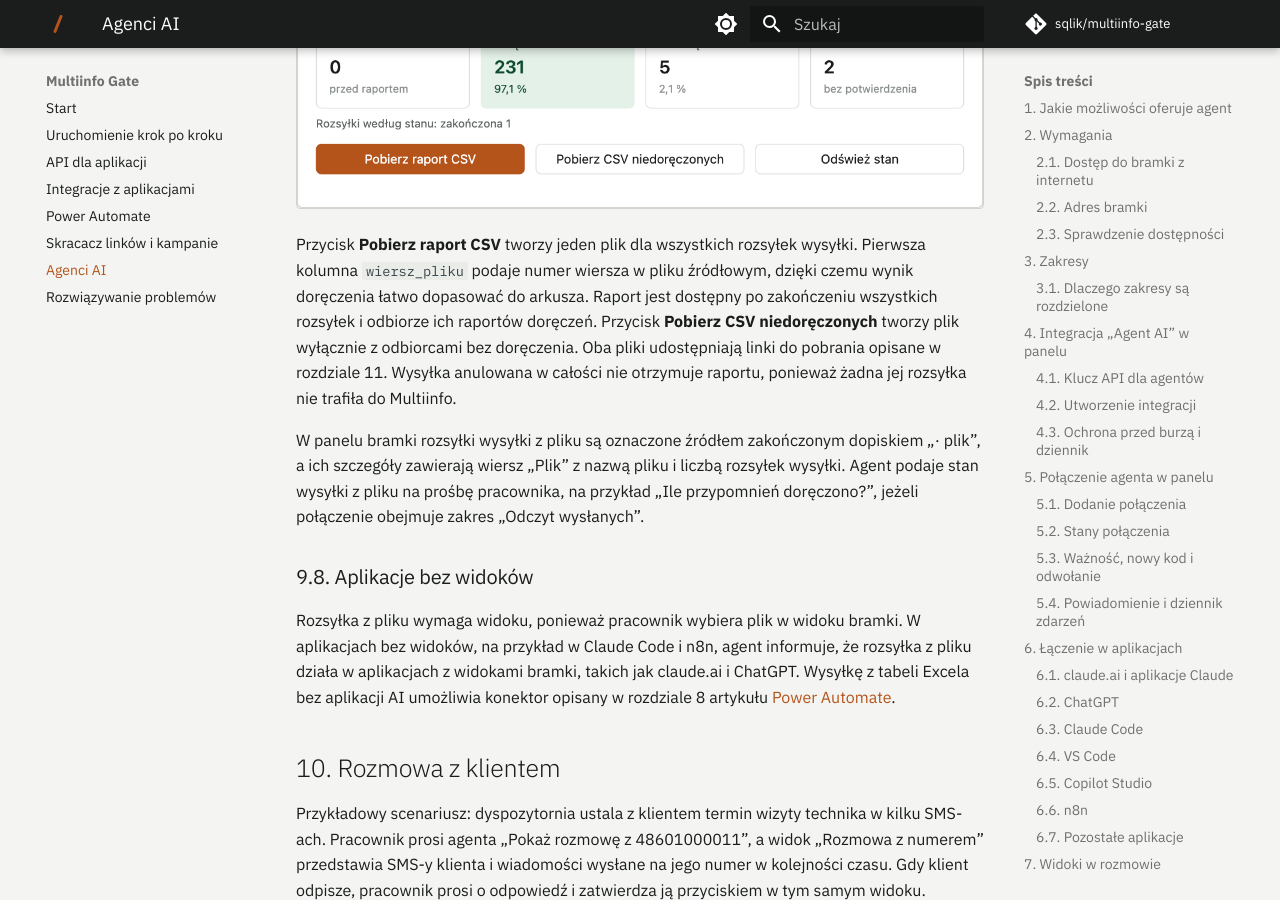
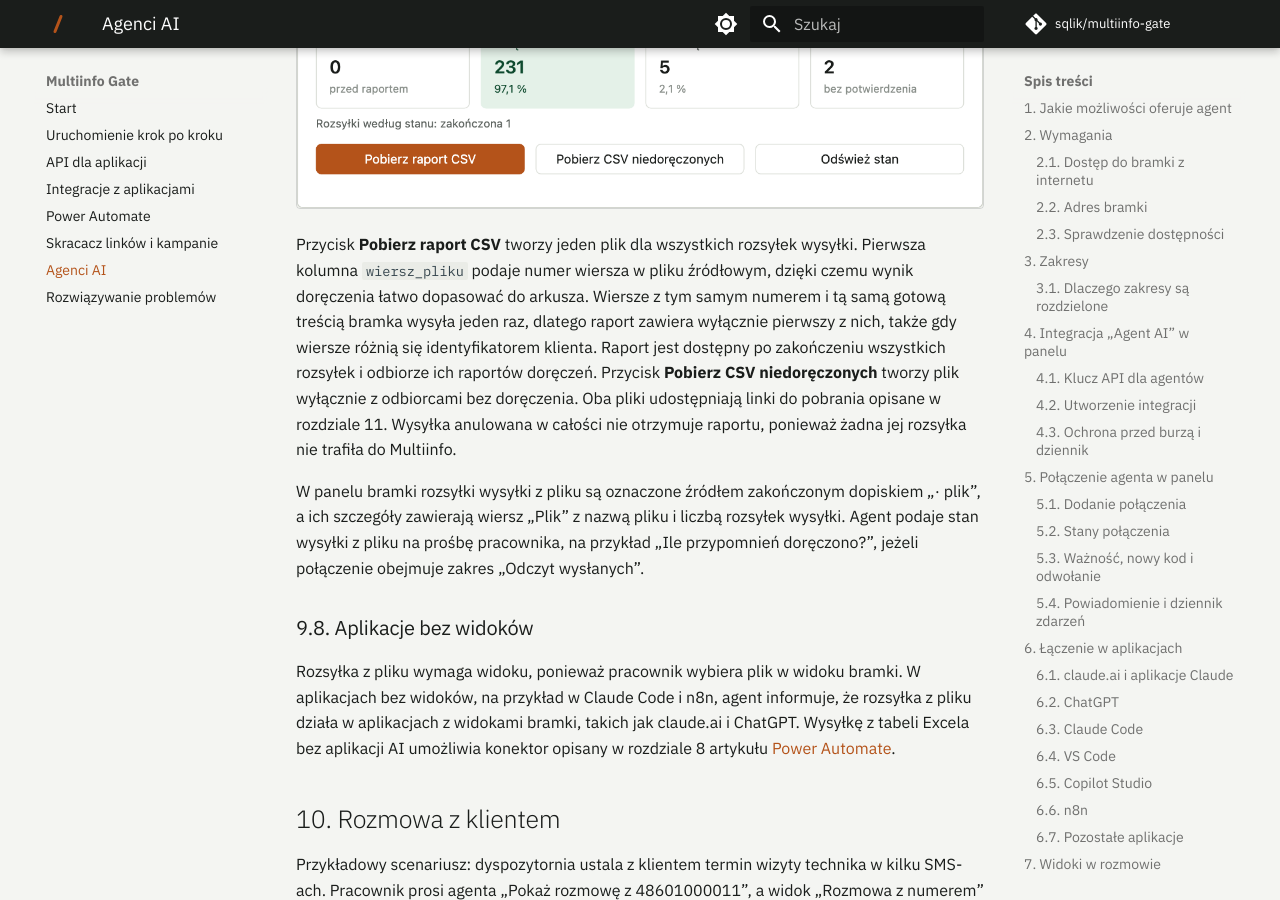
Before and after one commit to sqlik/multiinfo-gate, an MkDocs documentation site: the page built from docs/agenci-ai.md, in a window 1280 px wide and 900 px high, scrolled down 35003 px. Built offline with MkDocs 1.6.1 and Material for MkDocs 9.7.7, drawn with Linux system fonts in a browser that asks for light colours; comment, search, counter and statistics services are not loaded.

Commit message:
Dokumentacja rozsyłki z pliku: powtórzone wiersze w raporcie CSV

```diff
--- a/docs/agenci-ai.md
+++ b/docs/agenci-ai.md
@@ -828,7 +828,8 @@ liczbę rozsyłek anulowanych i przekazanych wcześniej.
 
 Przycisk **Pobierz raport CSV** tworzy jeden plik dla wszystkich rozsyłek wysyłki. Pierwsza kolumna
 `wiersz_pliku` podaje numer wiersza w pliku źródłowym, dzięki czemu wynik doręczenia łatwo dopasować do
-arkusza. Raport jest dostępny po zakończeniu wszystkich rozsyłek i odbiorze ich raportów doręczeń. Przycisk
+arkusza. Wiersze z tym samym numerem i tą samą gotową treścią bramka wysyła jeden raz, dlatego raport
+zawiera wyłącznie pierwszy z nich, także gdy wiersze różnią się identyfikatorem klienta. Raport jest dostępny po zakończeniu wszystkich rozsyłek i odbiorze ich raportów doręczeń. Przycisk
 **Pobierz CSV niedoręczonych** tworzy plik wyłącznie z odbiorcami bez doręczenia. Oba pliki udostępniają
 linki do pobrania opisane w rozdziale 11. Wysyłka anulowana w całości nie otrzymuje raportu, ponieważ
 żadna jej rozsyłka nie trafiła do Multiinfo.
```
